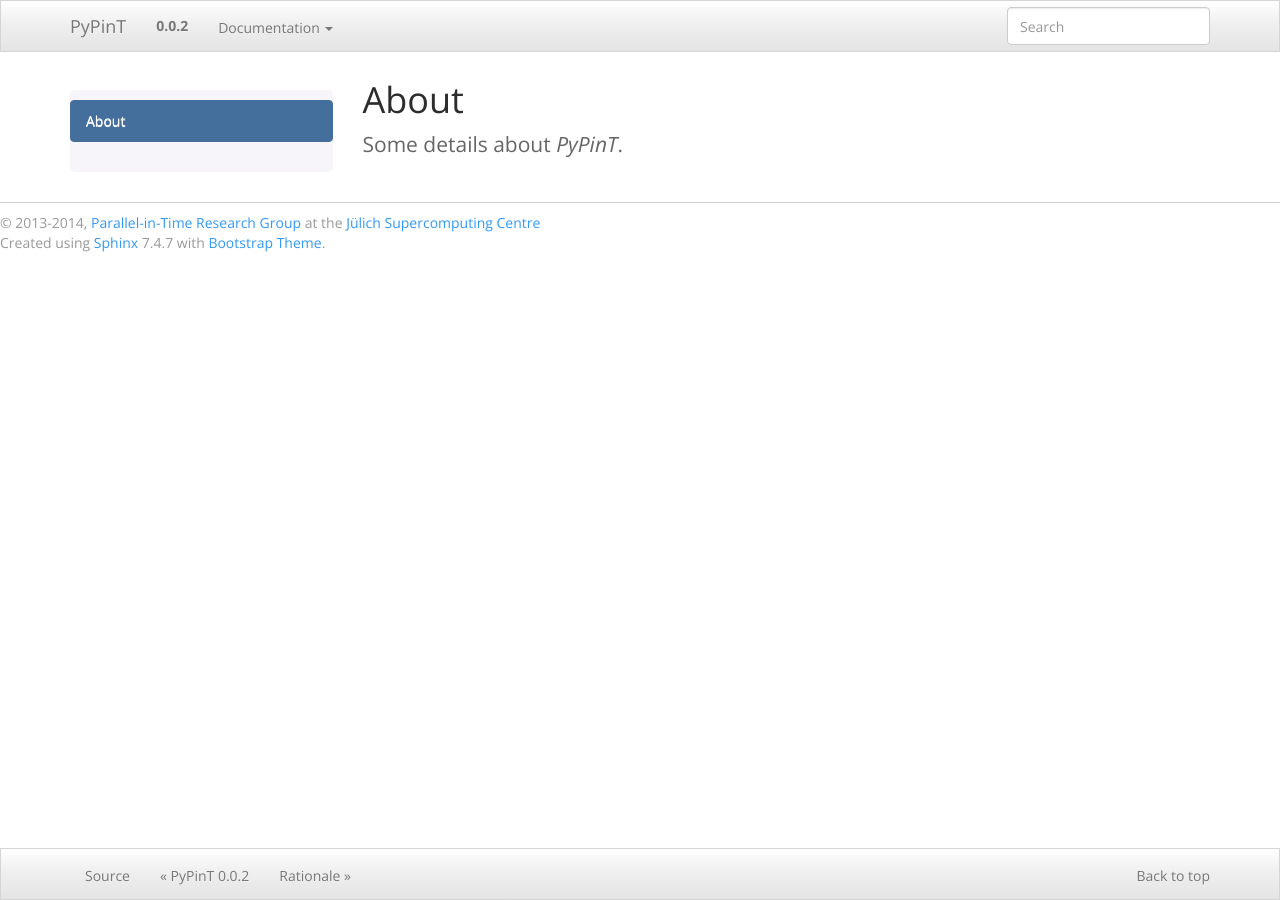
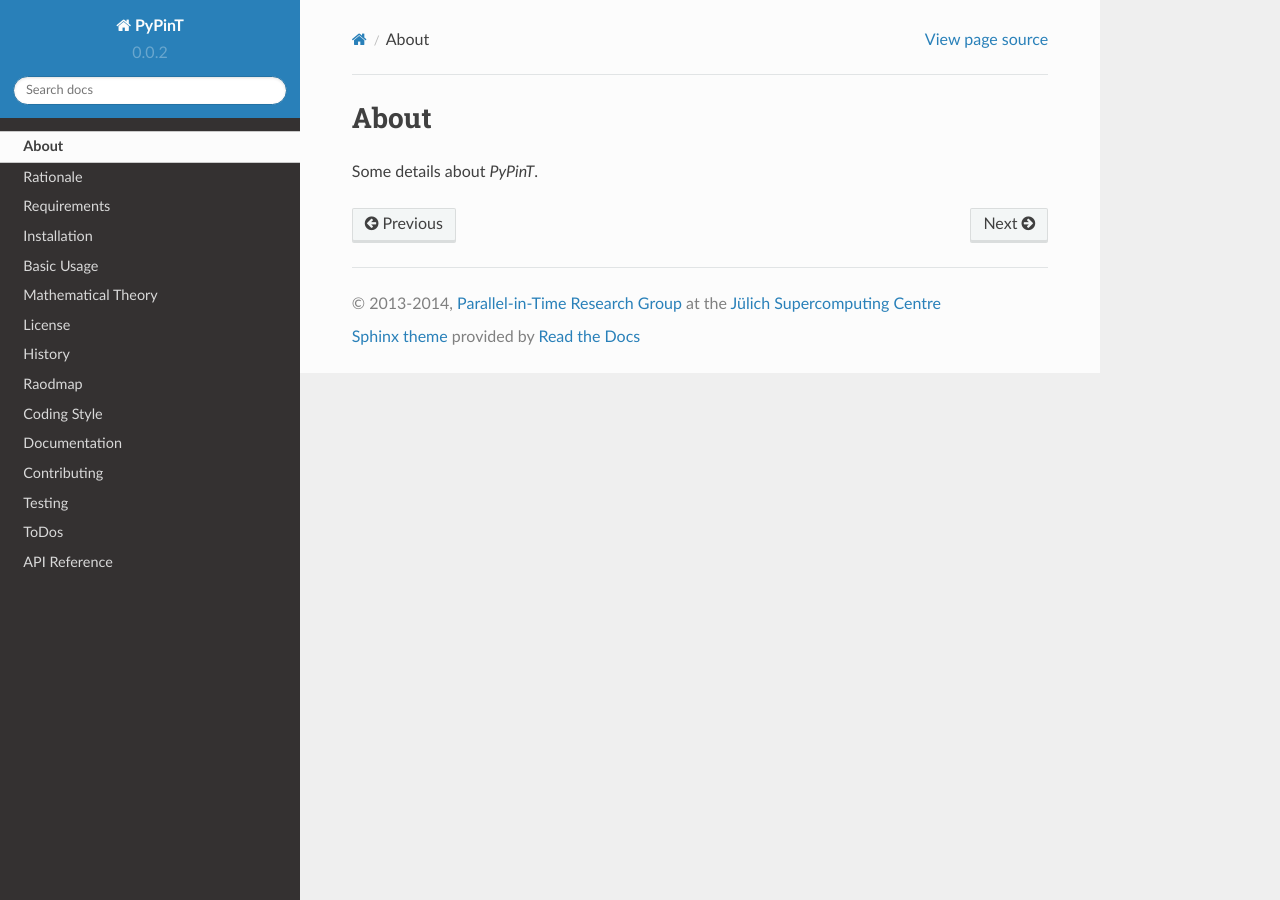
Before and after one commit to Parallel-in-Time/PyPinT, a Sphinx documentation site: the page built from doc/source/about.rst, in a window 1280 px wide. Built offline with Sphinx 7.4.7 and the Read the Docs theme 2.0.0, drawn with Linux system fonts in a browser that asks for light colours.

Commit message:
docu: custom bootstrap theme --> readthedocs theme
removing the custom and mostly hacky and broken twitter bootstrap theme
in favour of the more cleaner and better maintained theme from
readthedocs.org

```diff
--- a/doc/source/_static/custom.js
+++ /dev/null
@@ -1,26 +0,0 @@
-$(document).ready(function () {
-  $('#pypint-version.section > h1:not(.jumbotron > h1)').remove();
-
-  $('.jumbotron + .row p:nth-child(1)').addClass('lead');
-  $('h1 + p').addClass('lead');
-
-  var $sidebar = $('#sidebar');
-  $('#sidebar > ul').each(function() {
-    $sidebar.append('<div class="list-group"></div>');
-    var $last_group = $('#sidebar > div.list-group').last();
-
-    $(this).find('> li').each(function() {
-      $(this).find('> a').each(function() {
-        var $target_class = '';
-        if ( $(this).attr('href') === '#' ) {
-          $target_class = ' active';
-        }
-        $last_group.append($(this).clone().addClass('list-group-item').addClass($target_class));
-      });
-      $(this).find('> ul > li > a').each(function() {
-        $last_group.append($(this).clone().addClass('list-group-item'));
-      });
-    });
-    $(this).remove();
-  });
-});
--- /dev/null
+++ b/doc/source/_templates/footer.html
@@ -0,0 +1,31 @@
+<footer>
+  {% if next or prev %}
+    <div class="rst-footer-buttons" role="navigation" aria-label="footer navigation">
+      {% if next %}
+        <a href="{{ next.link|e }}" class="btn btn-neutral float-right" title="{{ next.title|striptags|e }}"/>Next <span class="fa fa-arrow-circle-right"></span></a>
+      {% endif %}
+      {% if prev %}
+        <a href="{{ prev.link|e }}" class="btn btn-neutral" title="{{ prev.title|striptags|e }}"><span class="fa fa-arrow-circle-left"></span> Previous</a>
+      {% endif %}
+    </div>
+  {% endif %}
+
+  <hr/>
+
+  <div role="contentinfo">
+    <p>
+    {%- if show_copyright %}
+      &copy; 2013-2014,
+        <a href="http://www.fz-juelich.de/ias/jsc/EN/Research/Algorithms/ParallelInTimeIntegration/_node.html">Parallel-in-Time Research Group</a>
+        at the
+        <a href="http://www.fz-juelich.de/ias/jsc/EN/Home/home_node.html">Jülich Supercomputing Centre</a><br />
+    {%- endif %}
+
+    {%- if last_updated %}
+      {% trans last_updated=last_updated|e %}Last updated on {{ last_updated }}.{% endtrans %}
+    {%- endif %}
+    </p>
+  </div>
+
+  {% trans %}<a href="https://github.com/snide/sphinx_rtd_theme">Sphinx theme</a> provided by <a href="https://readthedocs.org">Read the Docs</a>{% endtrans %}
+</footer>
--- a/doc/source/_templates/layout.html
+++ /dev/null
@@ -1,114 +0,0 @@
-{# Import the theme's layout. #}
-{% extends "!layout.html" %}
-
-{# Custom CSS overrides #}
-{% set bootswatch_css_custom = ['_static/custom.css'] %}
-
-{% set script_files = script_files + [
-        '_static/custom.js'
-    ]
-%}
-
-{%- macro bsidebar() %}
-  {%- if render_sidebar %}
-  <div class="{{ bs_span_prefix }}3 hidden-xs hidden-sm">
-    <div id="sidebar" class="bs-sidenav" role="navigation">
-      {%- for sidebartemplate in sidebars %}
-        {%- include sidebartemplate %}
-      {%- endfor %}
-    </div>
-  </div>
-  {%- endif %}
-{%- endmacro %}
-
-
-{%- block footer %}
-<footer class="footer">
-    {% if theme_bootstrap_version == "3" %}
-      <div class="navbar navbar-default navbar-fixed-bottom" role="navigation">
-        <div class="container">
-          <div class="navbar-header">
-            <button type="button" class="navbar-toggle" data-toggle="collapse" data-target="#footer-navbar-collapse">
-              <span class="sr-only">Toggle navigation</span>
-              <span class="icon-bar"></span>
-              <span class="icon-bar"></span>
-              <span class="icon-bar"></span>
-            </button>
-          </div>
-          <div class="collapse navbar-collapse" id="footer-navbar-collapse">
-            <ul class="nav navbar-nav navbar-left">
-              {% if theme_source_link_position == "footer" %}
-                <li>
-                  {% include "sourcelink.html" %}
-                </li>
-              {% endif %}
-              {% if theme_navbar_sidebarrel %}
-                <li>
-                  {% include "relations.html" %}
-                </li>
-              {% endif %}
-            </ul>
-            <ul class="nav navbar-nav navbar-right">
-              <li>
-                <a href="#">
-                  <i class="fa fa-chevron-up fa-fw"></i> <span class="hidden-sm hidden-xs">Back to top</span>
-                </a>
-              </li>
-            </ul>
-          </div>
-        </div>
-      </div>
-    {% else %}
-      <div class="navbar navbar-default navbar-fixed-bottom" role="navigation">
-        <div class="navbar-inner">
-          <div class="container">
-            <!-- .btn-navbar is used as the toggle for collapsed navbar content -->
-            <button class="btn btn-navbar" data-toggle="collapse" data-target="#footer-navbar-collapse">
-              <span class="icon-bar"></span>
-              <span class="icon-bar"></span>
-              <span class="icon-bar"></span>
-            </button>
-
-            <div class="nav-collapse" id="footer-navbar-collapse">
-              <ul class="nav navbar-nav navbar-left">
-                {% if theme_source_link_position == "footer" %}
-                  <li>
-                    {% include "sourcelink.html" %}
-                  </li>
-                {% endif %}
-                {% if theme_navbar_sidebarrel %}
-                  <li>
-                    {% include "relations.html" %}
-                  </li>
-                {% endif %}
-              </ul>
-              <ul class="nav navbar-nav navbar-right">
-                <li>
-                  <a href="#">
-                    <i class="fa fa-chevron-up fa-fw"></i> <span class="hidden-sm hidden-xs">Back to top</span>
-                  </a>
-                </li>
-              </ul>
-            </div>
-          </div>
-        </div>
-      </div>
-    {% endif %}
-  <div class="footer-text">
-    <p class="text-muted">
-      {%- if show_copyright %}
-        &copy; 2013-2014,
-        <a href="http://www.fz-juelich.de/ias/jsc/EN/Research/Algorithms/ParallelInTimeIntegration/_node.html">Parallel-in-Time Research Group</a>
-        at the
-        <a href="http://www.fz-juelich.de/ias/jsc/EN/Home/home_node.html">Jülich Supercomputing Centre</a><br />
-      {%- endif %}
-      {%- if last_updated %}
-        {% trans last_updated=last_updated|e %}Last updated on {{ last_updated }}.{% endtrans %}<br/>
-      {%- endif %}
-      {%- if show_sphinx %}
-        {% trans sphinx_version=sphinx_version|e %}Created using <a href="http://sphinx.pocoo.org/">Sphinx</a> {{ sphinx_version }} with <a href="https://github.com/torbjoernk/sphinx-bootstrap-theme">Bootstrap Theme</a>.{% endtrans %}<br/>
-      {%- endif %}
-    </p>
-  </div>
-</footer>
-{%- endblock %}
--- a/doc/source/_templates/navbar.html
+++ /dev/null
@@ -1,39 +0,0 @@
-  <div id="navbar" class="{{ theme_navbar_class }} navbar-default hidden-print {% if theme_navbar_fixed_top == 'true' -%} navbar-fixed-top{%- endif -%}">
-    <div class="container">
-      <div class="navbar-header">
-        <!-- .btn-navbar is used as the toggle for collapsed navbar content -->
-        <button type="button" class="navbar-toggle" data-toggle="collapse" data-target=".nav-collapse">
-          <span class="icon-bar"></span>
-          <span class="icon-bar"></span>
-          <span class="icon-bar"></span>
-        </button>
-        <a class="navbar-brand" href="{{ pathto(master_doc) }}">
-          {%- block sidebarlogo %}
-            {%- if logo %}<img src="{{ pathto('_static/' + logo, 1) }}">{%- endif %}
-          {%- endblock %}
-          {% if theme_navbar_title -%}{{ theme_navbar_title|e }}{%- else -%}{{ project|e }}{%- endif -%}
-        </a>
-        <p class="navbar-text navbar-version navbar-left"><strong>{{ version|e }}</strong></p>
-      </div>
-
-        <div class="collapse navbar-collapse nav-collapse">
-          <ul class="nav navbar-nav">
-            <li class="divider-vertical"></li>
-            {% if theme_navbar_links %}
-              {%- for link in theme_navbar_links %}
-                <li><a href="{{ pathto(*link[1:]) }}">{{ link[0] }}</a></li>
-              {%- endfor %}
-            {% endif %}
-            {% block navbartoc %}
-              {% include "globaltoc.html" %}
-            {% endblock %}
-            {% block navbarextra %}
-            {% endblock %}
-          </ul>
-
-          {% block navbarsearch %}
-            {% include "navbarsearchbox.html" %}
-          {% endblock %}
-        </div>
-    </div>
-  </div>
--- a/doc/source/conf.py
+++ b/doc/source/conf.py
@@ -14,9 +14,7 @@
 import sys
 import os
 
-import sphinx_bootstrap_theme
-from pypint import __version__
-
+import sphinx_rtd_theme
 
 # If extensions (or modules to document with autodoc) are in another directory,
 # add these directories to sys.path here. If the directory is relative to the
@@ -24,10 +22,12 @@ from pypint import __version__
 #sys.path.insert(0, os.path.abspath('.'))
 sys.path.insert(0, os.path.abspath('../..'))
 
+from pypint import __version__
+
 # -- General configuration -----------------------------------------------------
 
 # If your documentation needs a minimal Sphinx version, state it here.
-#needs_sphinx = '1.0'
+needs_sphinx = '1.3'
 
 # Add any Sphinx extension module names h')), as strings. They can be extensions
 # coming with Sphinx (named 'sphinx.ext.*') or your custom ones.
@@ -145,76 +145,10 @@ graphviz_output_format = 'svg'
 
 # The theme to use for HTML and HTML Help pages.  See the documentation for
 # a list of builtin themes.
-html_theme = 'bootstrap'
-
-html_translator_class = 'sphinx_bootstrap_theme.BootstrapTranslator'
-
-# Theme options are theme-specific and customize the look and feel of a theme
-# further.  For a list of options available for each theme, see the
-# documentation.
-html_theme_options = {
-    # Navigation bar title. (Default: ``project`` value)
-    'navbar_title': "PyPinT",
-
-    # Tab name for entire site. (Default: "Site")
-    'navbar_site_name': "Documentation",
-
-    # A list of tuples containing pages or urls to link to.
-    # Valid tuples should be in the following forms:
-    #    (name, page)                 # a link to a page
-    #    (name, "/aa/bb", 1)          # a link to an arbitrary relative url
-    #    (name, "http://example.com", True) # arbitrary absolute url
-    # Note the "1" or "True" value above as the third argument to indicate
-    # an arbitrary url.
-    'navbar_links': [
-        # ("Examples", "examples"),
-        # ("Link", "http://example.com", True),
-    ],
-
-    # Render the next and previous page links in navbar. (Default: true)
-    'navbar_sidebarrel': True,
-
-    # Render the current pages TOC in the navbar. (Default: true)
-    'navbar_pagenav': True,
-
-    # Global TOC depth for "site" navbar tab. (Default: 1)
-    # Switching to -1 shows all levels.
-    'globaltoc_depth': 2,
-
-    # Include hidden TOCs in Site navbar?
-    #
-    # Note: If this is "false", you cannot have mixed ``:hidden:`` and
-    # non-hidden ``toctree`` directives in the same page, or else the build
-    # will break.
-    #
-    # Values: "true" (default) or "false"
-    'globaltoc_includehidden': "true",
-
-    # HTML navbar class (Default: "navbar") to attach to <div> element.
-    # For black navbar, do "navbar navbar-inverse"
-    'navbar_class': "navbar navbar-default",
-
-    # Fix navigation bar to top of page?
-    # Values: "true" (default) or "false"
-    'navbar_fixed_top': "true",
-
-    # Location of link to source.
-    # Options are "nav" (default), "footer" or anything else to exclude.
-    'source_link_position': "footer",
-
-    # Bootswatch (http://bootswatch.com/) theme.
-    #
-    # Options are nothing with "" (default) or the name of a valid theme
-    # such as "amelia" or "cosmo".
-    'bootswatch_theme': "spacelab",
-
-    # Choose Bootstrap version.
-    # Values: "3" (default) or "2" (in quotes)
-    'bootstrap_version': "3",
-}
+html_theme = 'sphinx_rtd_theme'
 
 # Add any paths that contain custom themes here, relative to this directory.
-html_theme_path = sphinx_bootstrap_theme.get_html_theme_path()
+html_theme_path = [sphinx_rtd_theme.get_html_theme_path()]
 
 # The name for this set of Sphinx documents.  If None, it defaults to
 # "<project> v<release> documentation".
--- a/test_requirements.txt
+++ b/test_requirements.txt
@@ -2,4 +2,4 @@ coverage>=3.6
 nose>=1.3.1
 nose-cover3>=0.1.0
 Sphinx>=1.3a0
-sphinx-bootstrap-theme>=0.3.8
+sphinx-rtd-theme>=0.1.6
```
Also changed, not shown: doc/source/_static/custom.css (deleted, +0 -11 lines), doc/source/index.rst (+4 -47 lines).
